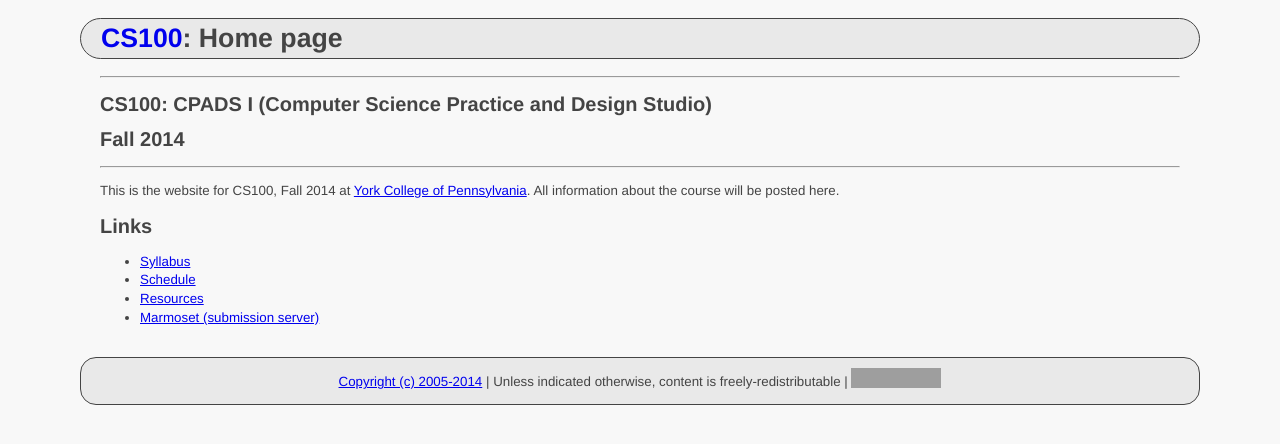
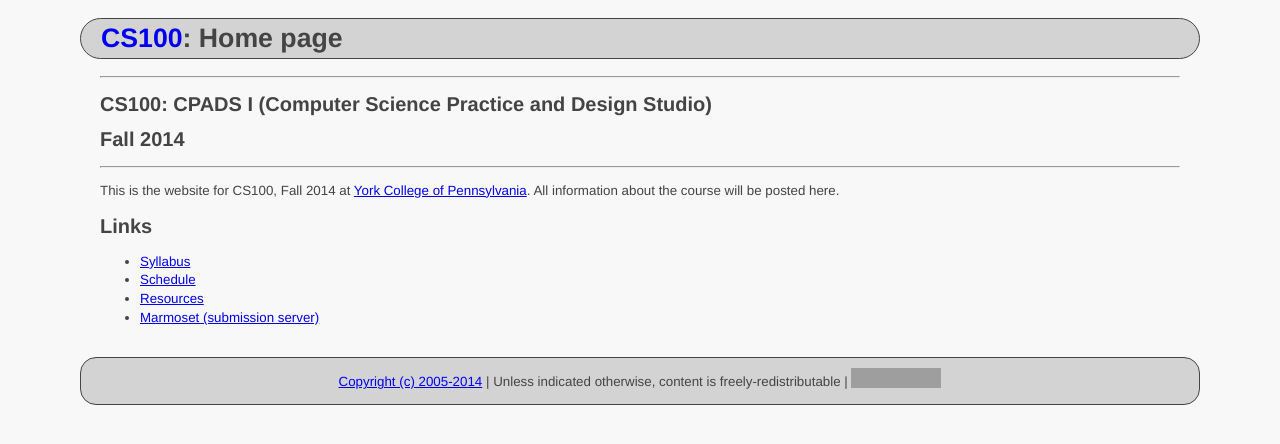
Before and after one commit to ycpcs/cs100-fall2014, a Jekyll site: the page built from index.md, in a window 1280 px wide. Shown: the top 444 px of the page. Built offline with Jekyll 4.4.1, drawn with Linux system fonts in a browser that asks for light colours; Markdown is read by kramdown in place of the engine named in the settings; grey boxes are pictures that could not be loaded.

Commit message:
updated CSS

```diff
--- a/css/site.css
+++ b/css/site.css
@@ -14,7 +14,7 @@
 .pageheader h1 {
 /* 	color: #141; */
 	font-size: 200%;
-	background: #e9e9e9;
+	background: #d3d3d3;
 	border: 1px solid #444;
 	border-radius: 24px;
 	padding: 10px 20px;
@@ -50,7 +50,7 @@
 	margin-bottom: 10px;
 	padding: 10px 30px;
 	text-align: center;
-	background: #e9e9e9;
+	background: #d3d3d3;
 	border: 1px solid #444;
 	border-radius: 16px;
 }
```
